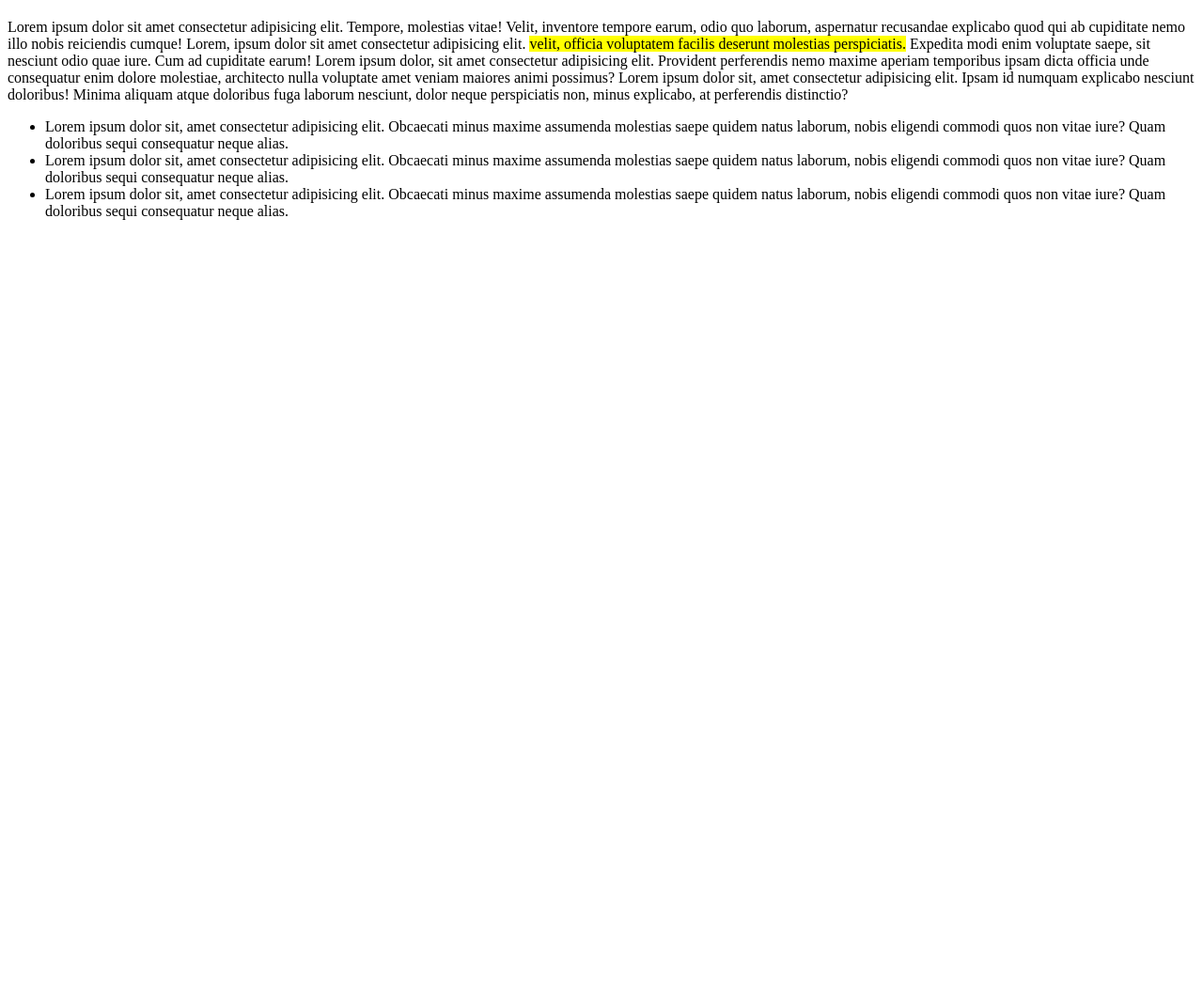
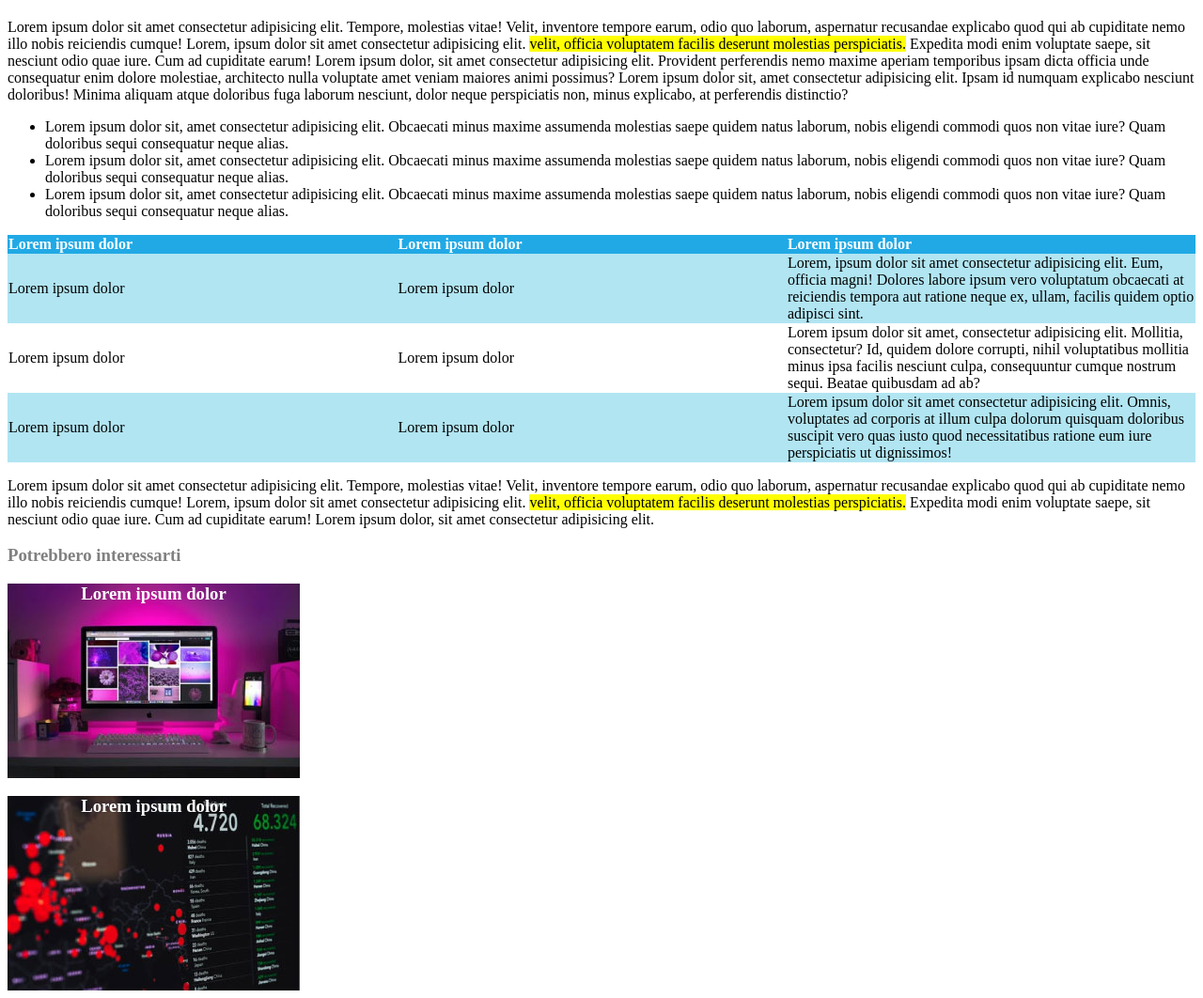
Before and after one commit to Galivan99/html-css-booleaner, a plain HTML site: page index.html in a window 1280 px wide. Shown: the part 621-1683 px from the top of the page at 94% size. Before the commit the page ends 871 px from the top, so only its background shows below. Drawn offline with Linux system fonts and the light colour scheme.

Commit message:
FIne esercizio

```diff
--- a/css/style.css
+++ b/css/style.css
@@ -33,3 +33,47 @@
 #crediti{
     margin-top: 0px;
 }
+
+#lista{
+    text-align: left;
+}
+
+table{
+    text-align: left;
+    border-collapse: collapse;
+}
+
+th{
+    width: 750px;
+    color: white;
+
+}
+
+
+.Titoli_tab{
+    background-color: #20A9E5;
+}
+
+.blue{
+    background-color: #B1E5F2;
+}
+
+#fine{
+    color: gray;
+}
+
+#monitor{
+    color: white;
+    background-image: url("monitor.jpg");
+    width: 311px;
+    height: 207px;
+    text-align: center;
+}
+
+#graph{
+    color: white;
+    background-image: url("graph.jpg");
+    width: 311px;
+    height: 207px;
+    text-align: center;
+}
--- a/index.html
+++ b/index.html
@@ -50,7 +50,7 @@
         </p>
         <!-- / Paragrafi -->
         <!-- Lista (me la posiziona più avanti?!)-->
-        <div>
+        <div id="lista">
             <ul>
                 <li>Lorem ipsum dolor sit, amet consectetur adipisicing elit. Obcaecati minus maxime assumenda molestias saepe quidem natus laborum, nobis eligendi commodi quos non vitae iure? Quam doloribus sequi consequatur neque alias. </li>
                 <li>Lorem ipsum dolor sit, amet consectetur adipisicing elit. Obcaecati minus maxime assumenda molestias saepe quidem natus laborum, nobis eligendi commodi quos non vitae iure? Quam doloribus sequi consequatur neque alias. </li>
@@ -59,6 +59,69 @@
         </div>
         <!-- / Lista -->
 
+        <!-- Tabella -->
+            <table>
+
+                <thead class="Titoli_tab">
+                    <th>Lorem ipsum dolor</th>
+                    <th>Lorem ipsum dolor</th>
+                    <th>Lorem ipsum dolor</th>
+                </thead>
+
+                <tbody>
+
+                    <tr class="blue">
+                        <td>Lorem ipsum dolor</td>
+                        <td>Lorem ipsum dolor</td>
+                        <td>
+                            Lorem, ipsum dolor sit amet consectetur adipisicing elit. Eum, officia magni! Dolores labore ipsum vero voluptatum obcaecati at reiciendis tempora aut ratione neque ex, ullam, facilis quidem optio adipisci sint.
+                        </td>
+                    </tr>
+
+                    <tr>
+                        <td>Lorem ipsum dolor</td>
+                        <td>Lorem ipsum dolor</td>
+                        <td>
+                            Lorem ipsum dolor sit amet, consectetur adipisicing elit. Mollitia, consectetur? Id, quidem dolore corrupti, nihil voluptatibus mollitia minus ipsa facilis nesciunt culpa, consequuntur cumque nostrum sequi. Beatae quibusdam ad ab?
+                        </td>
+
+                    </tr>
+
+                    <tr class="blue">
+                        <td>Lorem ipsum dolor</td>
+                        <td>Lorem ipsum dolor</td>
+                        <td>
+                            Lorem ipsum dolor sit amet consectetur adipisicing elit. Omnis, voluptates ad corporis at illum culpa dolorum quisquam doloribus suscipit vero quas iusto quod necessitatibus ratione eum iure perspiciatis ut dignissimos!
+                        </td>
+                    </tr>
+
+                </tbody>
+
+            </table>
+        <!-- / Tabella -->
+
+        <!-- paragrafo2 -->
+        <p>
+            Lorem ipsum dolor sit amet consectetur adipisicing elit. Tempore, molestias vitae! Velit, inventore tempore earum, odio quo laborum, aspernatur recusandae explicabo quod qui ab cupiditate nemo illo nobis reiciendis cumque! Lorem, ipsum dolor sit amet consectetur adipisicing elit. <mark>velit, officia voluptatem facilis deserunt molestias perspiciatis.</mark>  Expedita modi enim voluptate saepe, sit nesciunt odio quae iure. Cum ad cupiditate earum! Lorem ipsum dolor, sit amet consectetur adipisicing elit.
+        </p>
+        <!-- / paragrafo2 -->
+
+        <!-- Fine -->
+        <footer>
+
+            <h3 id="fine"><strong>Potrebbero interessarti</strong></h3>
+
+            <div id="monitor" >
+                <h3>Lorem ipsum dolor </h3>
+            </div>
+
+            <div id="graph">
+                <h3>Lorem ipsum dolor </h3>
+            </div>
+
+        </footer>
+        <!-- / Fine -->
+
     </main>
 </body>
 </html>
```
Also changed, not shown: css/graph.jpg (renamed from img/graph.jpg), css/monitor.jpg (renamed from img/monitor.jpg).
